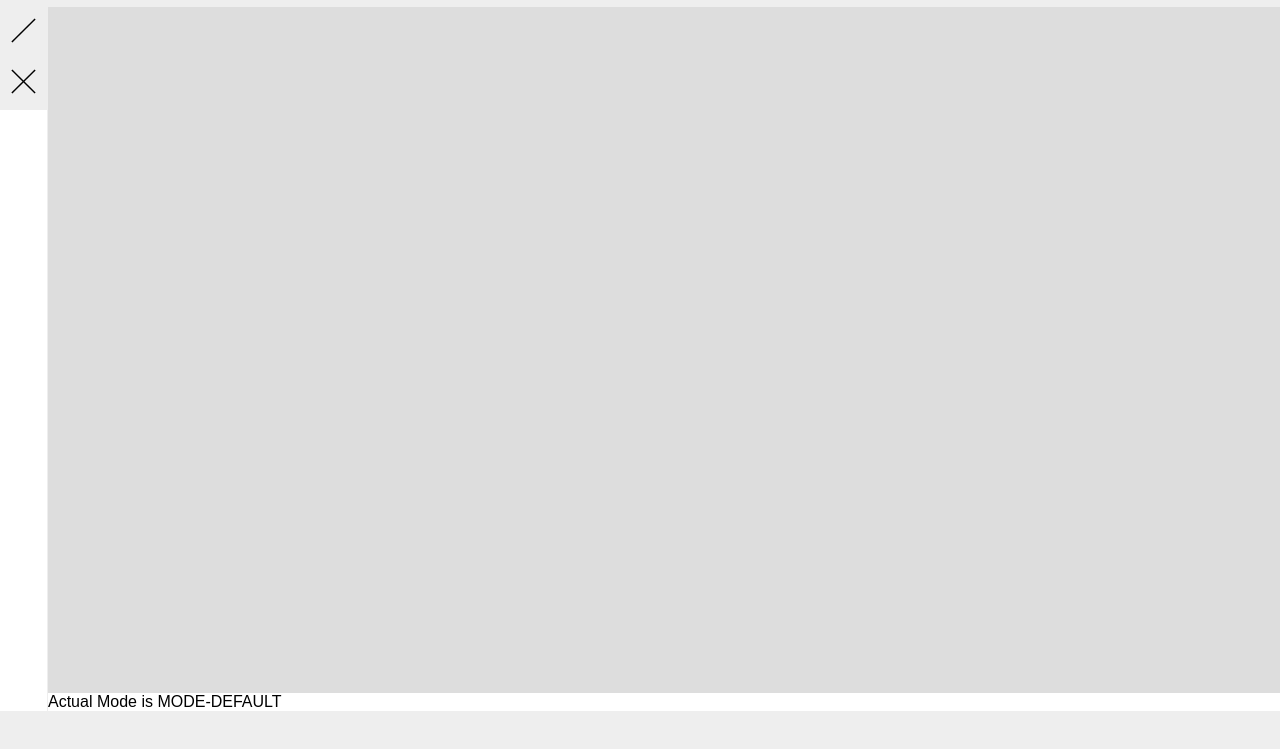
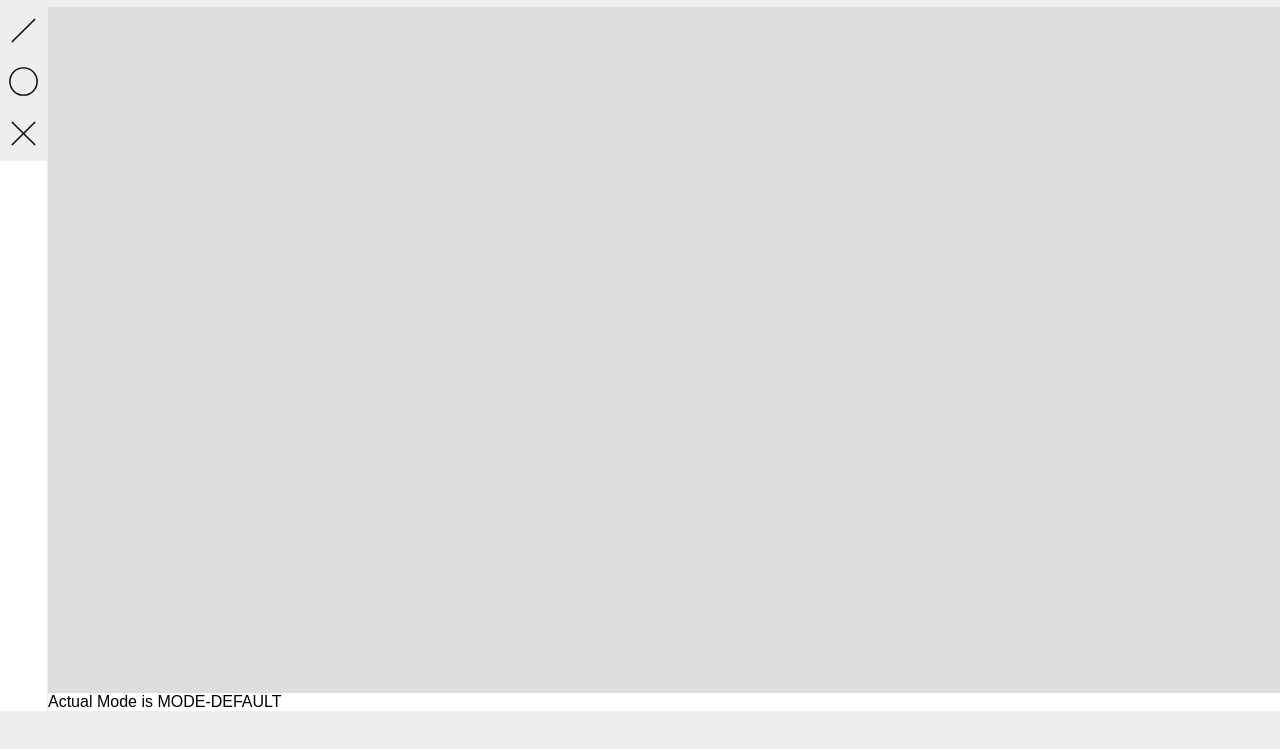
Before and after one commit to jlg-formation/svg-editor, a website built with Vite: page index.html in a window 1280 px wide. Shown: the part 41-790 px from the top of the page. Built offline with nearby package versions, Linux system fonts and the light colour scheme.

Commit message:
dev: added template button

```diff
--- a/index.html
+++ b/index.html
@@ -15,6 +15,9 @@
         <button class="addLine" title="Add a line">
           <img src="assets/line.svg" />
         </button>
+        <button class="addCircle" title="Add a circle">
+          <img src="assets/circle.svg" />
+        </button>
         <button class="clean" title="Delete all">
           <img src="assets/erase.svg" />
         </button>
```
Also changed, not shown: public/assets/circle.svg (added).
